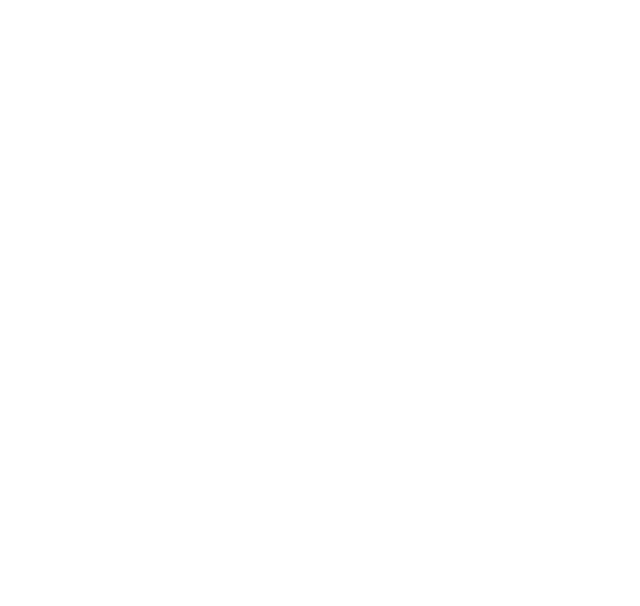
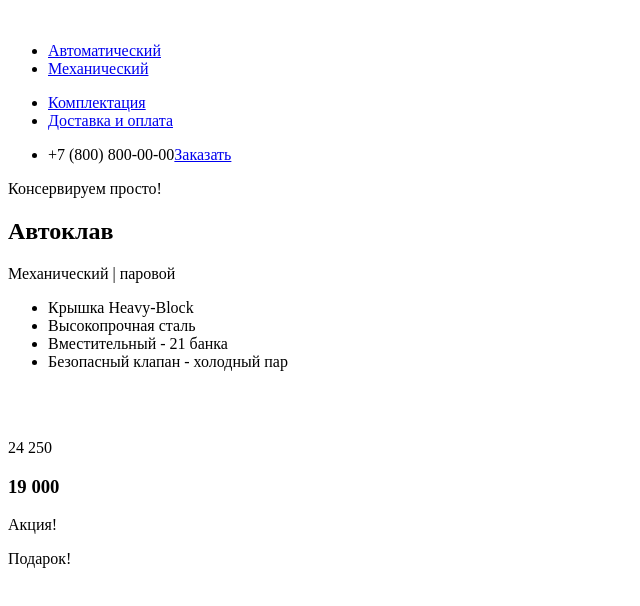
Before and after one commit to bull9og/Work_2023, a plain HTML site: page AVTOCLAV/index.html in a window 1280 px wide. Shown: the whole page, without its empty margins (0-640 px from the left). Drawn offline with Linux system fonts and the light colour scheme.

Commit message:
write html

```diff
--- a/AVTOCLAV/index.html
+++ b/AVTOCLAV/index.html
@@ -1,5 +1,5 @@
 <!DOCTYPE html>
-<html lang="en">
+<html lang="ru">
 <head>
 	<meta charset="UTF-8">
 	<meta http-equiv="X-UA-Compatible" content="IE=edge">
@@ -7,6 +7,58 @@
 	<title>ДЖ-Автоклав-Мобил</title>
 </head>
 <body>
-
+	<header>
+		<nav class="headerContainer">
+			<div class="headerContainer__logoContainer">
+				<img src="" alt="">
+			</div>
+			<ul class="headerContainer__headerListContainer">
+				<li><a href="#!">Автоматический</a></li>
+				<li><a href="#!">Механический</a></li>
+			</ul>
+			<ul class="headerContainer__headerListContainer">
+				<li><a href="#!">Комплектация</a></li>
+				<li><a href="#!">Доставка и оплата</a></li>
+			</ul>
+			<ul class="headerContainer__headerListContainer">
+				<li>+7 (800) 800-00-00<a href="#!">Заказать</a></li>
+			</ul>
+		</nav>
+	</header>
+	<main>
+		<section class="section1-container">
+			<div class="section1__informationAboutAvtoclav">
+				<p class="informationAboutAvtoclav__supTitle">Консервируем просто!</p>
+					<h2 class="informationAboutAvtoclav__title">Автоклав</h2>
+				<p class="informationAboutAvtoclav__subTitle">Механический | паровой</p>
+				<ul class="informationAboutAvtoclav__listPros">
+					<li>Крышка Heavy-Block</li>
+					<li>Высокопрочная сталь</li>
+					<li>Вместительный - 21 банка</li>
+					<li>Безопасный клапан - холодный пар</li>
+				</ul>
+			</div>
+			<div class="section1__priceAboutAvtoclav">
+				<div class="priceAboutAvtoclav__imgContainer">
+					<img src="" alt="">
+				</div>
+				<div class="priceAboutAvtoclav__textContainer">
+					<div class="textContainer__instructionImgContainer">
+						<img src="" alt="">
+						<img src="" alt="">
+					</div>
+					<div class="textContainer__priceContainer">
+						<p class="priceContainer__supPrice">24 250</p>
+							<h3 class="priceContainer__price">19 000</h3>
+						<p class="priceContainer__subPrice">Акция!</p>
+					</div>
+					<div class="textContainer__giftContianer">
+						<p class="giftContainer__">Подарок!</p>
+						<img src="" alt="" class="giftContainer__img">
+					</div>
+				</div>
+			</div>
+		</section>
+	</main>
 </body>
 </html>
```
